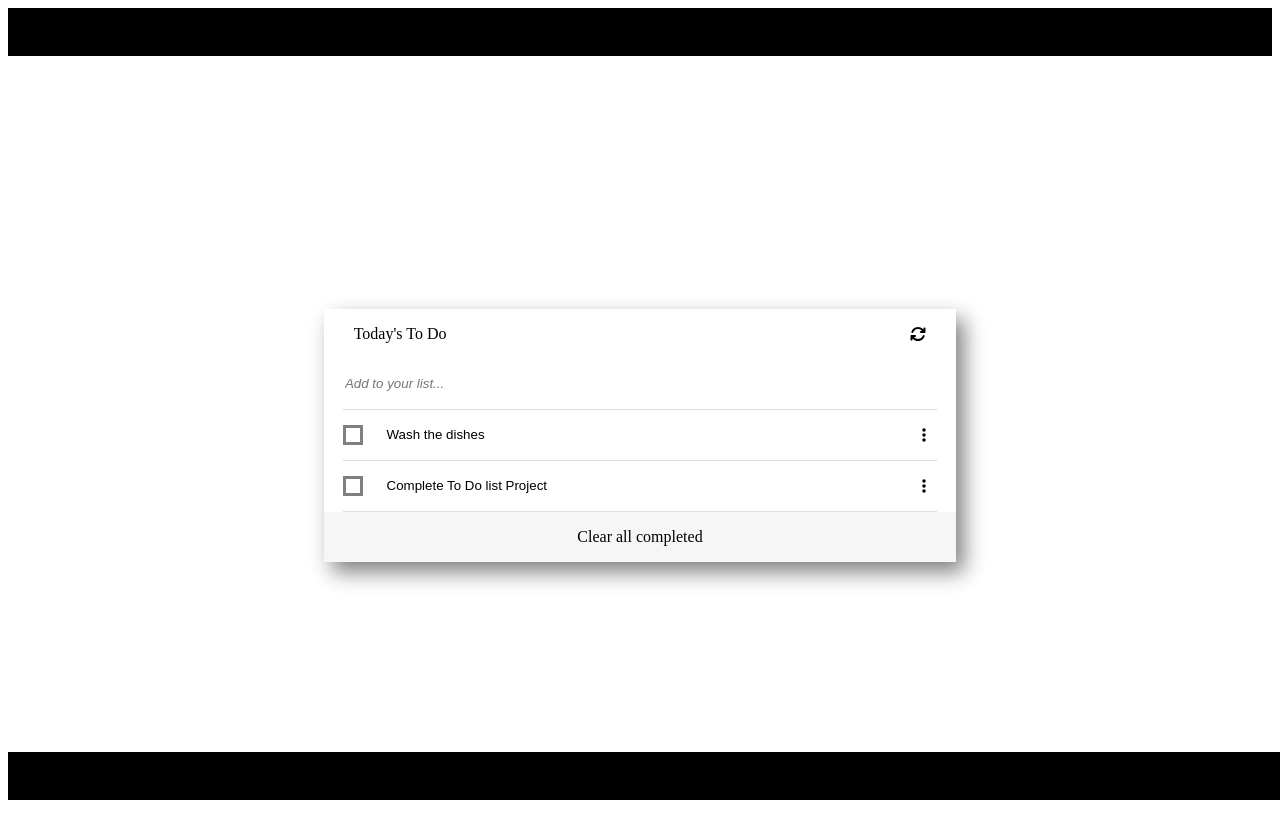
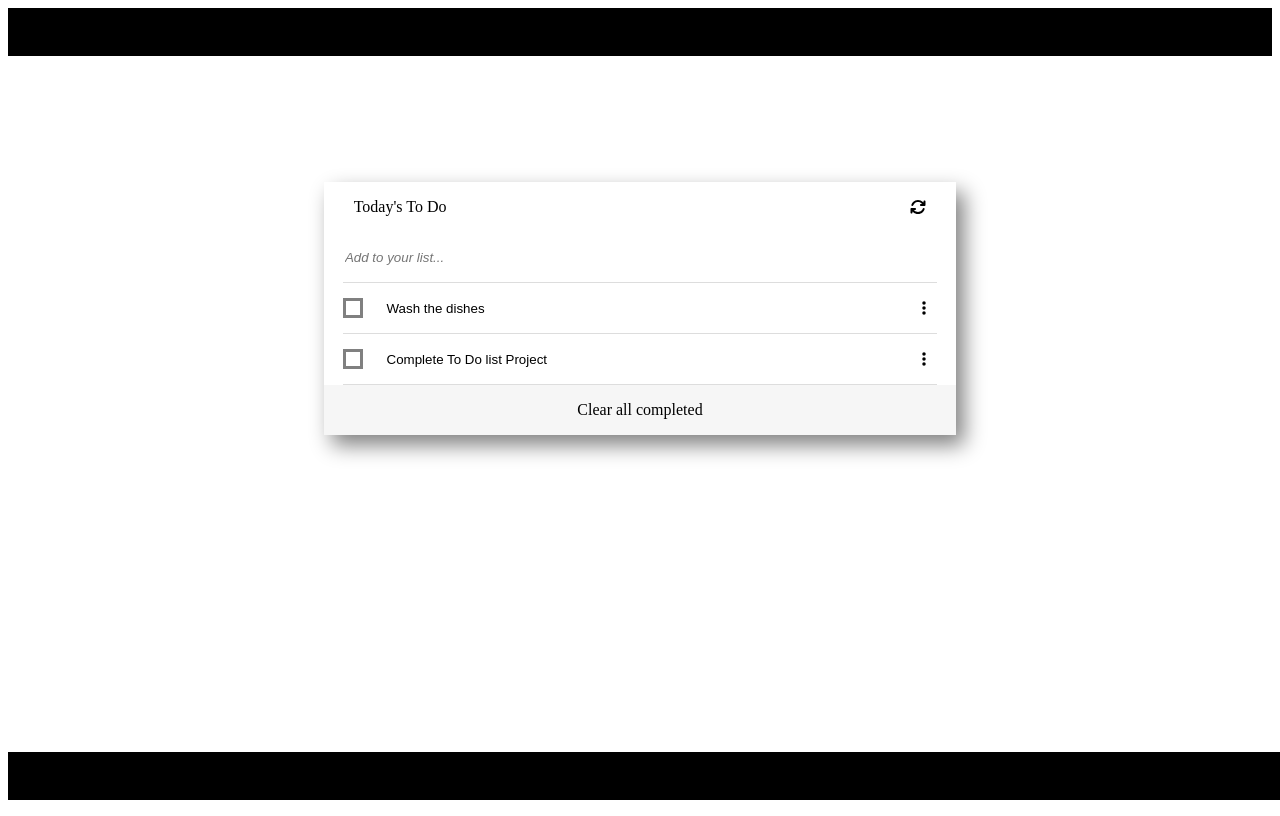
Before and after one commit to KanoCode/todo-list-app, a website built with webpack: page src/index.html in a window 1280 px wide. Built offline with nearby package versions, Linux system fonts and the light colour scheme.

Commit message:
Fix linters

```diff
--- a/src/index.js
+++ b/src/index.js
@@ -1,5 +1,5 @@
 import './style.css';
-import './modules/dependencies.js';
+import './modules/dependencies';
 
 const toDoList = [
   { description: 'Wash the dishes', completed: false, index: 0 },
--- a/src/modules/dependencies.js
+++ b/src/modules/dependencies.js
@@ -1,4 +1,4 @@
-/* eslint-disable */
+
 import '@fortawesome/fontawesome-free/js/fontawesome';
 import '@fortawesome/fontawesome-free/js/solid';
 import '@fortawesome/fontawesome-free/js/regular';
--- a/src/style.css
+++ b/src/style.css
@@ -12,7 +12,7 @@ nav {
 .to-do-container {
   width: 50%;
   box-shadow: 8px 10px 20px grey;
-  margin: 20% auto;
+  margin: 10% auto;
 }
 
 .header {
```
